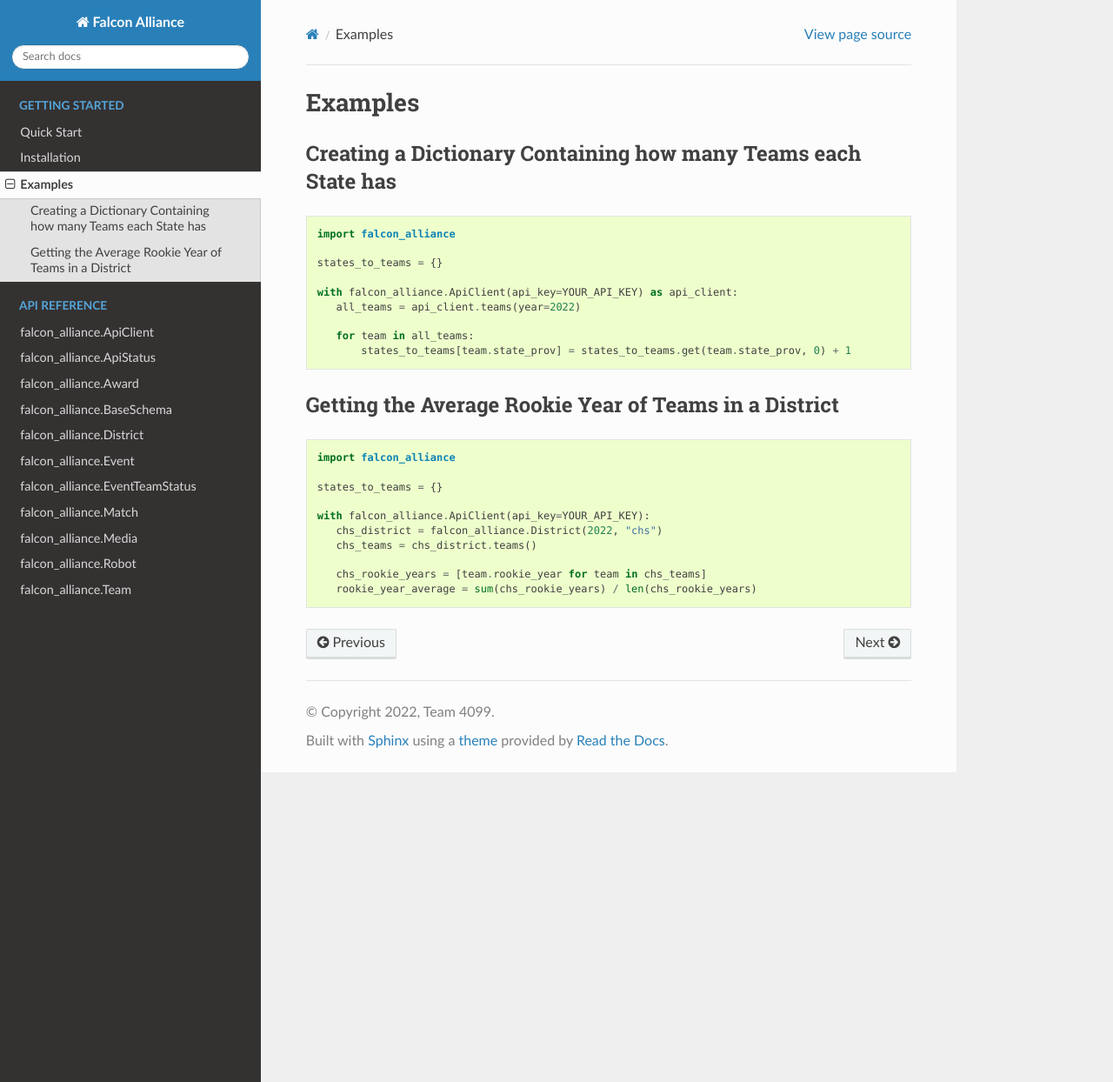
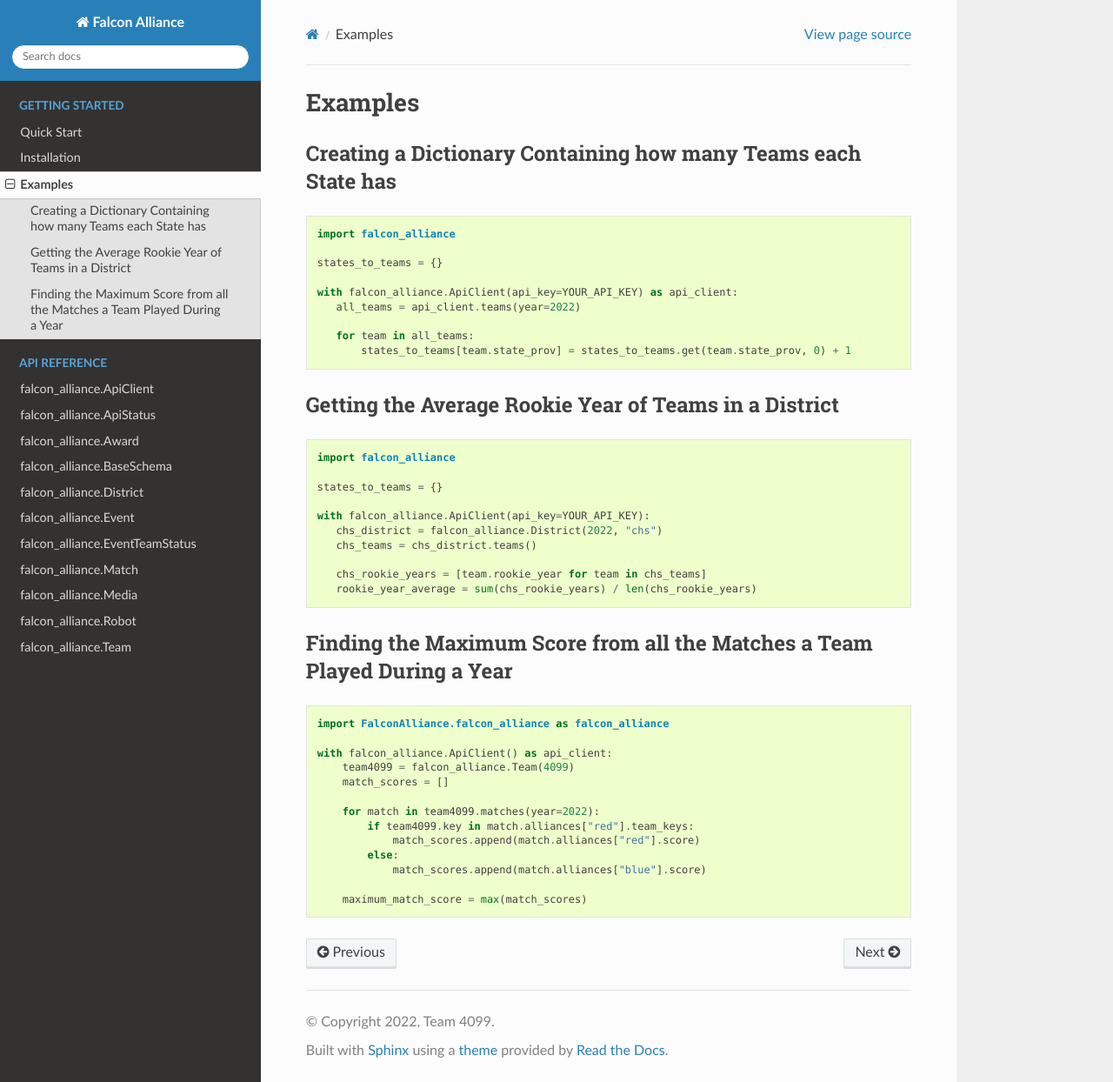
Before and after one commit to team4099/FalconAlliance, a Sphinx documentation site: the page built from docs/getting_started/examples.rst, in a window 1280 px wide and 1244 px high. Shown: the whole window at 87% size. Built offline with Sphinx 7.4.7 and the Read the Docs theme 2.0.0, drawn with Linux system fonts in a browser that asks for light colours.

Commit message:
finish new example - thinking to add 2-3 more examples

```diff
--- a/docs/getting_started/examples.rst
+++ b/docs/getting_started/examples.rst
@@ -31,3 +31,22 @@ Getting the Average Rookie Year of Teams in a District
 
       chs_rookie_years = [team.rookie_year for team in chs_teams]
       rookie_year_average = sum(chs_rookie_years) / len(chs_rookie_years)
+
+Finding the Maximum Score from all the Matches a Team Played During a Year
+^^^^^^^^^^^^^^^^^^^^^^^^^^^^^^^^^^^^^^^^^^^^^^^^^^^^^^^^^^^^^^^^^^^^^^^^^^
+
+.. code-block:: python
+
+   import FalconAlliance.falcon_alliance as falcon_alliance
+
+   with falcon_alliance.ApiClient() as api_client:
+       team4099 = falcon_alliance.Team(4099)
+       match_scores = []
+
+       for match in team4099.matches(year=2022):
+           if team4099.key in match.alliances["red"].team_keys:
+               match_scores.append(match.alliances["red"].score)
+           else:
+               match_scores.append(match.alliances["blue"].score)
+
+       maximum_match_score = max(match_scores)
```
